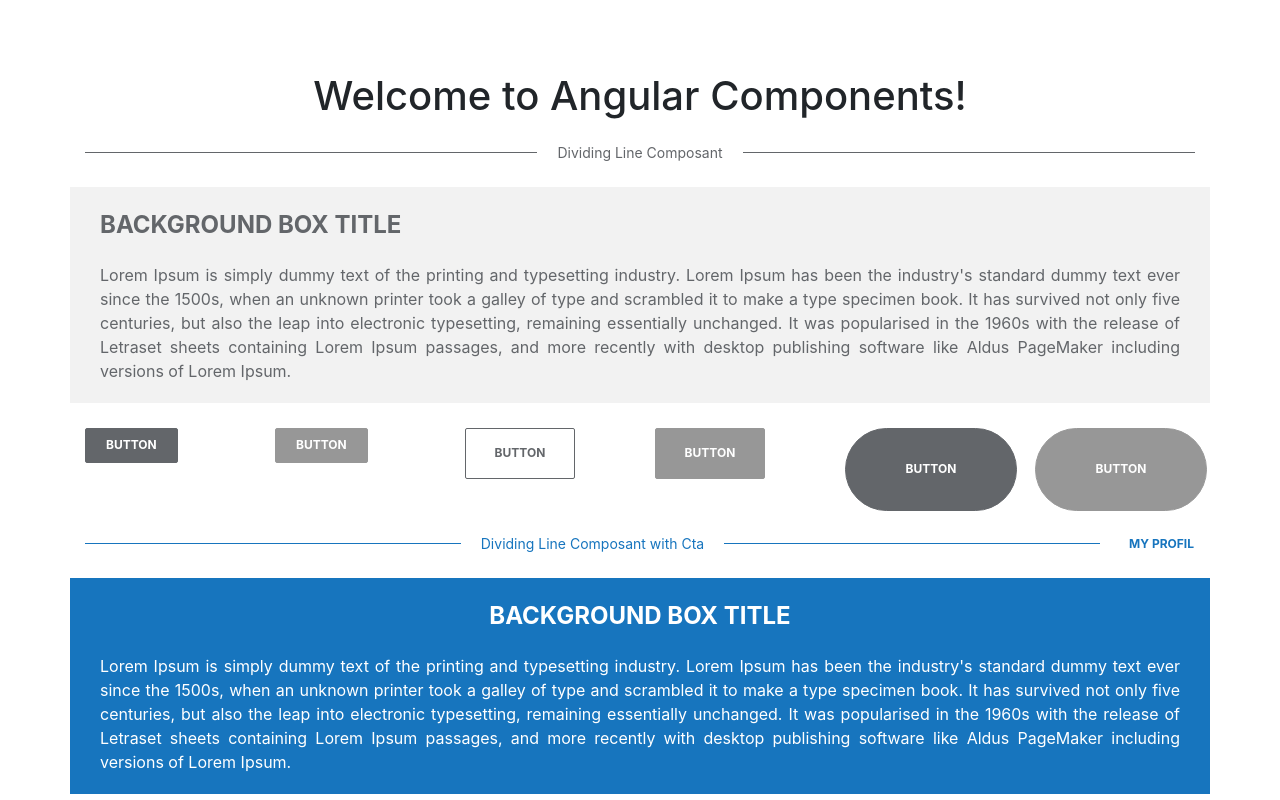
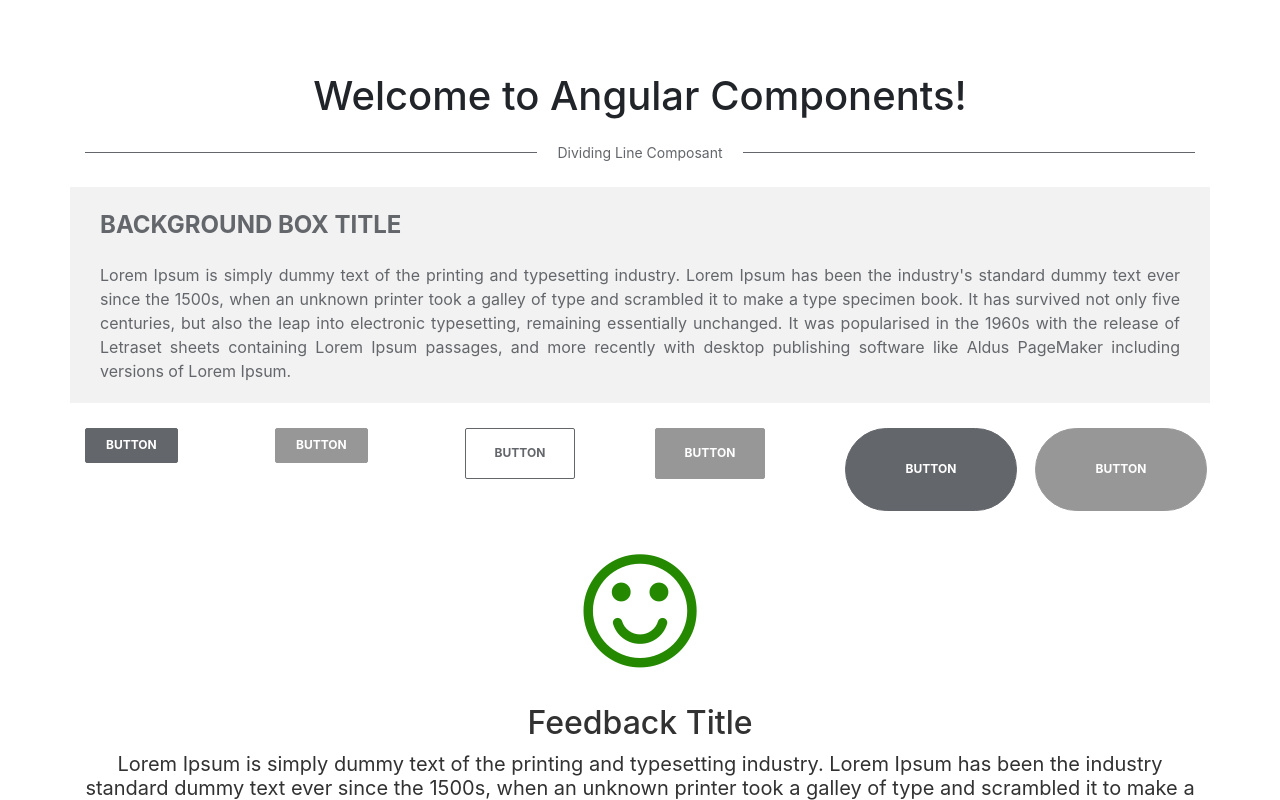
Before and after one commit to randrin/Angular-Components, an Angular app: page / in a window 1280 px wide. Both pictures are taken after a click on the element 1164 px from the left and 533 px from the top of the page. Shown: the top 800 px of the page. Built offline with nearby package versions, Linux system fonts and the light colour scheme.

Commit message:
First implementation NbpFeedbackComponent

```diff
--- a/src/app/app.component.html
+++ b/src/app/app.component.html
@@ -61,9 +61,13 @@
   <nbp-alert-box *ngIf="!nbpAlertClose"
     [nbpText]="component.NbpAlertBoxComponent.title"
     [nbpClose]="'true'"
-    [nbpColorStyle]="_style.PRIMARY"
+    [nbpColorStyle]="_style.DEFAULT"
     (nbpClickClose)="nbpOnClickClose($event)"
   ></nbp-alert-box>
+  <nbp-feedback *ngIf="nbpAlertClose"
+    [nbpTitle]="component.NbpFeedbackComponent.title"
+    [nbpMessage]="component.NbpFeedbackComponent.message"
+  ></nbp-feedback>
   <br />
 
   <nbp-dividing-line
@@ -133,6 +137,11 @@
         [nbpDisabled]="true"
       ></nbp-button>
     </div>
+    <nbp-feedback
+      [nbpTitle]="component.NbpFeedbackComponent.title"
+      [nbpMessage]="component.NbpFeedbackComponent.message"
+      [nbpFeedbackType]="_alert.WARNING"
+    ></nbp-feedback>
   </div>
   <nbp-alert-box
     [nbpText]="component.NbpAlertBoxComponent.title"
--- a/src/app/app.component.ts
+++ b/src/app/app.component.ts
@@ -44,6 +44,10 @@ export class AppComponent {
     },
     NbpAlertBoxComponent: {
       title: 'Lorem Ipsum is simply dummy text of the printing and typesetting industry. Lorem Ipsum has been the industry standard dummy text ever since the 1500s, when an unknown printer took a galley of type and scrambled it to make a type specimen book. It has survived not only five centuries, but also the leap into electronic typesetting, remaining essentially unchanged. It was popularised in the 1960s with the release of Letraset sheets containing Lorem Ipsum passages, and more recently with desktop publishing software like Aldus PageMaker including versions of Lorem Ipsum.',
+    },
+    NbpFeedbackComponent: {
+      title: 'Feedback Title',
+      message: 'Lorem Ipsum is simply dummy text of the printing and typesetting industry. Lorem Ipsum has been the industry standard dummy text ever since the 1500s, when an unknown printer took a galley of type and scrambled it to make a type specimen book.'
     }
   }
 
--- a/src/app/app.module.ts
+++ b/src/app/app.module.ts
@@ -8,6 +8,7 @@ import { NbpBackgroundBoxComponent } from './components/nbp-background-box/nbp-b
 import { NbpButtonComponent } from './components/nbp-button/nbp-button.component';
 import { NbpAlertBoxComponent } from './components/nbp-alert-box/nbp-alert-box.component';
 import { NbpScrollTopComponent } from './components/nbp-scroll-top/nbp-scroll-top.component';
+import { NbpFeedbackComponent } from './components/nbp-feedback/nbp-feedback.component';
 
 @NgModule({
   declarations: [
@@ -16,7 +17,8 @@ import { NbpScrollTopComponent } from './components/nbp-scroll-top/nbp-scroll-to
     NbpBackgroundBoxComponent,
     NbpButtonComponent,
     NbpAlertBoxComponent,
-    NbpScrollTopComponent
+    NbpScrollTopComponent,
+    NbpFeedbackComponent
   ],
   imports: [
     BrowserModule,
--- a/src/app/components/nbp-background-box/nbp-background-box.component.ts
+++ b/src/app/components/nbp-background-box/nbp-background-box.component.ts
@@ -58,10 +58,14 @@ export class NbpBackgroundBoxComponent implements OnInit {
   constructor() { }
 
   ngOnInit(): void {
+    this.nbpSetUpComponent();
+    console.log('{NbpBackgroundBoxComponent - this.nbpBackgroundStyle}: ', this.nbpBackgroundStyle);
+  }
+
+  nbpSetUpComponent() {
     this.nbpBackgroundBox = this.nbpGetBackgroundClass();
     this.nbpColorBox = this.nbpGetColorClass();
-    this.nbpTitleBox = this.nbpGetFontSizeClass() + this.nbpSeparator + this.nbpGetTextAlignClass() + this.nbpSeparator + this.nbpGetTextTransformClass()
-    console.log('{NbpBackgroundBoxComponent - this.nbpBackgroundStyle}: ', this.nbpBackgroundStyle);
+    this.nbpTitleBox = this.nbpGetFontSizeClass() + this.nbpSeparator + this.nbpGetTextAlignClass() + this.nbpSeparator + this.nbpGetTextTransformClass();
   }
 
   nbpGetTextAlignClass() {
--- /dev/null
+++ b/src/app/components/nbp-feedback/nbp-feedback.component.html
@@ -0,0 +1,11 @@
+<div class="nbp-feedback-wrapper">
+  <div class="row">
+    <div class="col text-center">
+      <div class="nbp-feedback-icon"><i [ngClass]="nbpFeedbackIcon"></i></div>
+      <div class="nbp-feedback-content">
+        <span class="nbp-feedback-title">{{nbpTitle}}</span>
+        <span class="nbp-feedback-message">{{nbpMessage}}</span>
+      </div>
+    </div>
+  </div>
+</div>
--- /dev/null
+++ b/src/app/components/nbp-feedback/nbp-feedback.component.scss
@@ -0,0 +1,23 @@
+.nbp-feedback-wrapper {
+  .nbp-feedback-icon {
+    font-size: 8.25em;
+  }
+  .nbp-feedback-content {
+    display: grid;
+    padding-bottom: 50px;
+    .nbp-feedback-title {
+      line-height: 1.75rem;
+      font-size: 2rem;
+      font-weight: 500;
+      padding-bottom: 15px;
+      color: var(--nbp-night-rider);
+    }
+    .nbp-feedback-message {
+      font-weight: 400;
+      font-style: normal;
+      font-size: 1.25rem;
+      line-height: normal;
+      color: var(--nbp-night-rider);
+    }
+  }
+}
--- /dev/null
+++ b/src/app/components/nbp-feedback/nbp-feedback.component.ts
@@ -0,0 +1,57 @@
+import { Component, Input, OnInit } from '@angular/core';
+import { NbpAlertType } from 'src/assets/utils/nbp-commons/nbp-commons.enums';
+
+@Component({
+  selector: 'nbp-feedback',
+  templateUrl: './nbp-feedback.component.html',
+  styleUrls: ['./nbp-feedback.component.scss']
+})
+export class NbpFeedbackComponent implements OnInit {
+
+  @Input() nbpTitle: string;
+  @Input() nbpMessage: string;
+  @Input() nbpFeedbackType: string;
+
+  _feedbackType = NbpAlertType;
+
+  nbpFeedbackIcon: string;
+  nbpFeedbackColor: string;
+  nbpSeparator: string = ' ';
+
+  nbpIcon = {
+    SUCCESS: 'fa fa-smile-o',
+    WARNING: 'fa fa-meh-o',
+    ERROR: 'fa fa-frown-o'
+  }
+
+  nbpColor = {
+    SUCCESS: 'npb-color-success',
+    WARNING: 'npb-color-warning',
+    ERROR: 'npb-color-danger',
+  }
+
+  constructor() { }
+
+  ngOnInit(): void {
+    this.nbpSetUpComponent();
+  }
+
+  nbpSetUpComponent() {
+    this.nbpFeedbackIcon = this.nbpGetColorFeedback(this.nbpFeedbackType) + this.nbpSeparator + this.nbpFeedbackColor;
+  }
+
+  nbpGetColorFeedback(nbpInput) {
+    if(nbpInput === this._feedbackType.POSITIVE || nbpInput === '' || nbpInput === undefined) {
+      this.nbpFeedbackColor = this.nbpColor.SUCCESS;
+      return this.nbpIcon.SUCCESS;
+    }
+    if(nbpInput === this._feedbackType.WARNING) {
+      this.nbpFeedbackColor = this.nbpColor.WARNING;
+      return this.nbpIcon.WARNING;
+    }
+    if(nbpInput === this._feedbackType.ERROR) {
+      this.nbpFeedbackColor = this.nbpColor.ERROR;
+      return this.nbpIcon.ERROR;
+    }
+  }
+}
--- a/src/assets/scss/commons/_variabiles.scss
+++ b/src/assets/scss/commons/_variabiles.scss
@@ -8,7 +8,7 @@
   --nbp-sliver: #e0e0e1;
   --nbp-primary: #1775be;
   --nbp-secondary: #63666a;
-  --nbp-success: #89bc72;
+  --nbp-success: #258900;
   --nbp-warning: #fa9600;
   --nbp-danger: #f55854;
   --nbp-info: #0096c8;
@@ -28,6 +28,15 @@
 }
 .npb-color-white {
   color: var(--nbp-white) !important;
+}
+.npb-color-success {
+  color: var(--nbp-success) !important;
+}
+.npb-color-warning {
+  color: var(--nbp-warning) !important;
+}
+.npb-color-danger {
+  color: var(--nbp-danger) !important;
 }
 
 // Backgrounds
```
Also changed, not shown: 1 other file (tests, documents, lock files or other folders).
